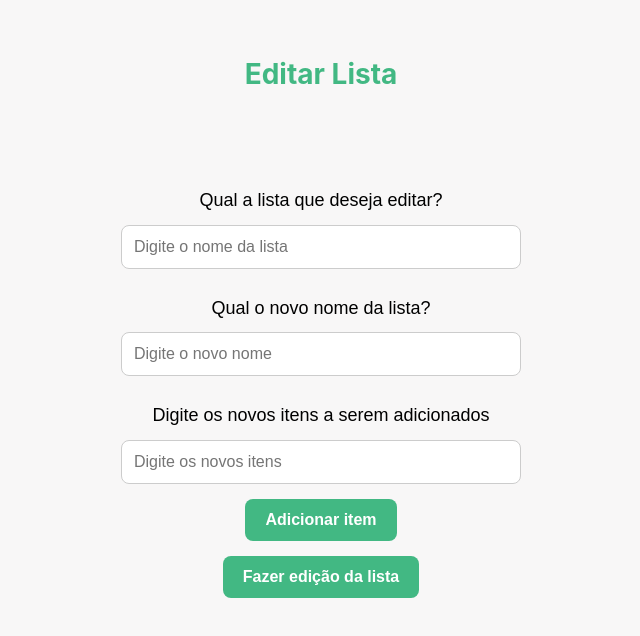
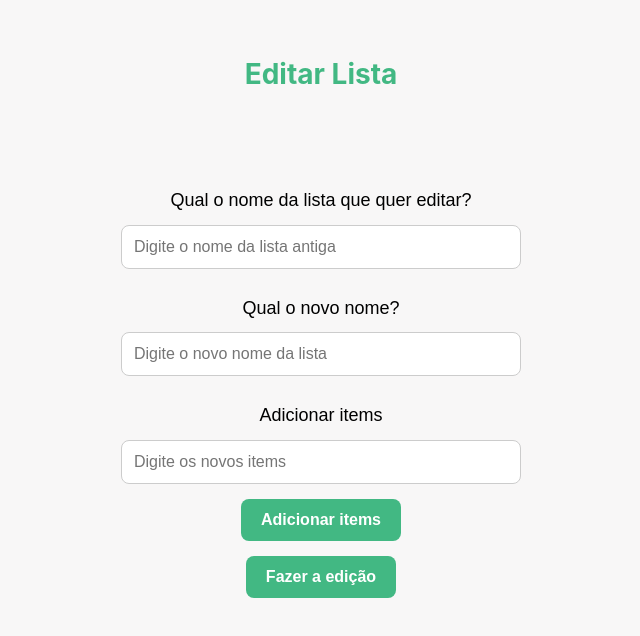
Before and after one commit to arthurocha-dev/task_aplication, a Vue app: page /editedList in a window 1280 px wide. Shown: the top 636 px of the page, without its empty margins (319-959 px from the left). Built offline with nearby package versions, Linux system fonts and the light colour scheme; the HTML template or start-up script is replaced by a standard one.

Commit message:
finalized i18n

```diff
--- a/src/i18n/locales/en.json
+++ b/src/i18n/locales/en.json
@@ -13,7 +13,7 @@
         "alter_theme": "Alter Theme"
 
     },
-     "create_user": {
+    "create_user": {
         "title": "Create User",
         "placeholders":{
             "name": "Name",
@@ -38,7 +38,7 @@
 
 
     },
-     "login": {
+    "login": {
         "input":{
             "email": "Enter to email",
             "password": "Enter to password"
@@ -49,7 +49,7 @@
 
 
 
-     "createList": {
+    "createList": {
         "titles":{
             "name_list": "List name",
             "items_list": "Items list"
@@ -62,18 +62,83 @@
             "add_item": "Add item",
             "create_list": "Create list"
         },
-        "success": "lista criada com sucesso!",
+
+      "success": "list create with success!",
 
         "erros":{
             "inputs":{
-                "camp_name_list": "Digite o nome da lista",
-                "camp_items_list": "Digite os itens da lista"
+                "camp_name_list": "Enter the name list",
+                "camp_items_list": "Enter the items list"
         },
 
-        "error_request": "Deu erro na requisição :/",
-        "error_generic": "Erro genérico"
+         "error_request": "Error in request :/",
+         "error_generic": "Error generic"
 
-    }
 
-    }
+
+     }
+
+    },
+
+    "searchList": {
+        "request": "What name list?",
+        "button": "Search",
+        "input": "Enter to name list"
+    },
+
+    "editedList":{
+        "title": "Edit List",
+        "request": {
+            "what_list": "What list want edit?",
+            "new_name_list": "What new name list?",
+            "enter_itens": "Enter add items list",
+            "new_items": "New Items:"
+        },
+
+        "inputs":{
+            "enter_name_list": "Enter name list old",
+            "enter_new_name": "Enter new name",
+            "enter_items": "Enter new items"
+        },
+
+        "buttons": {
+            "add_item": "Add item",
+            "realized_edit": "Realized edit "
+        },
+
+        "erros": {
+            "camps_default":{
+                "name_list_old": "Enter name list old",
+                "new_nome": "Enter new name or enter name old",
+                "item": "Enter new items or canel edit"
+            },
+
+           "success": "list edited with success!",
+
+            "error_request": "Error in request :/",
+            "error_generic": "Error generic"
+
+        }
+     },
+
+    "deleteList":{
+        "title": "Delete List",
+        "input": "Enter name list",
+        "buttons": "Delete",
+
+        "erros":{
+            "error_request": "Error in request",
+            "error_generic": "List no existend or name problem"
+
+        }
+     }
+
+
+
+
+
+
+
+
+
 }
--- a/src/i18n/locales/pt.json
+++ b/src/i18n/locales/pt.json
@@ -71,5 +71,60 @@
         "error_generic": "Erro genérico"
 
     }
-  }
+  },
+    "searchList": {
+        "request": "Qual o nome da Lista",
+        "button": "Procurar",
+        "input": "Digite o nome da Lista"
+
+   },
+
+
+    "editedList":{
+        "title": "Editar Lista",
+
+        "request": {
+            "what_list": "Qual o nome da lista que quer editar?",
+            "new_name_list": "Qual o novo nome?",
+            "enter_itens": "Adicionar items",
+            "new_items": "Items adicionados:"
+        },
+
+        "inputs":{
+            "enter_name_list": "Digite o nome da lista antiga",
+            "enter_new_name": "Digite o novo nome da lista",
+            "enter_items": "Digite os novos items "
+        },
+
+        "buttons": {
+            "add_item": "Adicionar items",
+            "realized_edit": "Fazer a edição"
+        },
+
+        "erros": {
+            "camps_default":{
+                "name_list_old": "Digite o nome da lista antiga",
+                "new_nome": "Digite o novo nome da lista ou cancele a edição",
+                "item": "Digite os novos items ou cancele a edição"
+            },
+
+           "success": "lista editada com sucesso!",
+
+            "error_request": "Erro na requisição",
+            "error_generic": "Erro genérico"
+
+        }
+     },
+
+     "deleteList":{
+        "title": "Deletar Lista",
+        "input": "Digite o nome da lista",
+        "buttons": "Deletar",
+
+        "erros":{
+            "error_request": "Erro na requisição",
+            "error_generic": "List no existend or name problem"
+
+        }
+     }
 }
--- a/src/views/DeletedList.vue
+++ b/src/views/DeletedList.vue
@@ -2,10 +2,10 @@
 <template>
 
     <div class="deleteForm">
-        <h1 class="title">Deletar Lista</h1>
+        <h1 class="title">{{ t('deleteList.title') }}</h1>
 
-        <input type="text" placeholder="Digite o nome da lista" v-model="list">
-        <button @click="deleteFunction">Deletar</button>
+        <input type="text" :placeholder="t('deleteList.input')" class="inputDelete" v-model="list">
+        <button @click="deleteFunction" class="deleteButton">{{ t('deleteList.buttons') }}</button>
 
         <h2>{{ msg }}</h2>
     </div>
@@ -18,6 +18,10 @@
 import {ref} from 'vue'
 import {type DeleteTaskRequest, deleteTask} from '@/service/task'
 import { isAxiosError } from 'axios'
+import { useI18n } from 'vue-i18n'
+
+
+const {t} = useI18n()
 
 const list = ref<string>('')
 
@@ -34,12 +38,12 @@ async function deleteFunction(){
 
     catch (err){
         if (isAxiosError(err)){
-            msg.value = "erro na requisição"
+            msg.value = t('deleteList.erros.error_request')
             console.log("erro foi:", err)
         }
 
         else if (err instanceof Error){
-            msg.value = 'erro não foi na requisição'
+            msg.value = t('deleteList.erros.error_generic')
             console.log("Erro não foi na requisição")
         }
     }
@@ -60,7 +64,7 @@ async function deleteFunction(){
   align-items: center;
   justify-content: start;
   min-height: 100vh;
-  background: #f8f8f8;
+  /* background: #f8f8f8; */
   font-family: 'Poppins', sans-serif;
   padding: 40px 20px;
   border-radius: 12px;
--- a/src/views/EditedList.vue
+++ b/src/views/EditedList.vue
@@ -1,42 +1,42 @@
 <template>
-  <h1>Editar Lista</h1>
+  <h1>{{ t('editedList.title') }}</h1>
   <br>
 
   <div class="editedForm">
-    <h3 class="requestEdited">Qual a lista que deseja editar?</h3>
+    <h3 class="requestEdited">{{ t('editedList.request.what_list') }}</h3>
     <input
       type="text"
-      placeholder="Digite o nome da lista"
+      :placeholder="t('editedList.inputs.enter_name_list')"
       v-model="nameList"
       class="searchList"
     />
 
-    <h3 class="newNameListTitle">Qual o novo nome da lista?</h3>
+    <h3 class="newNameListTitle">{{ t('editedList.request.new_name_list') }}</h3>
     <input
       type="text"
-      placeholder="Digite o novo nome"
+      :placeholder="t('editedList.inputs.enter_new_name')"
       v-model="newList.name_edited"
       class="newNameListInput"
     />
 
-    <h3 class="newItensTitle">Digite os novos itens a serem adicionados</h3>
+    <h3 class="newItensTitle">{{ t('editedList.request.enter_itens') }}</h3>
     <input
       type="text"
-      placeholder="Digite os novos itens"
+      :placeholder="t('editedList.inputs.enter_items')"
       v-model="item"
       class="newItensInput"
     />
 
-    <button @click="addItem(item)" class="buttonItem">Adicionar item</button>
+    <button @click="addItem(item)" class="buttonItem">{{ t('editedList.buttons.add_item') }}</button>
 
     <div v-if="newList.list_edited && newList.list_edited.length" class="addedItemsBox">
-      <h3 class="addedTitle">Itens adicionados:</h3>
+      <h3 class="addedTitle">{{ t('editedList.request.new_items') }}</h3>
       <ul>
         <li v-for="(it, index) in newList.list_edited" :key="index">{{ it }}</li>
       </ul>
     </div>
 
-    <button @click="edit" class="buttonEdit">Fazer edição da lista</button>
+    <button @click="edit" class="buttonEdit">{{ t('editedList.buttons.realized_edit') }}</button>
 
     <h3>{{ msg }}</h3>
   </div>
@@ -46,7 +46,10 @@
 import {ref} from 'vue'
 import {type EditedListRequest, editedList} from '@/service/task'
 import { isAxiosError } from 'axios'
+import { useI18n } from 'vue-i18n'
 
+
+const {t} = useI18n()
 
 const nameList = ref<string>('')
 
@@ -77,30 +80,30 @@ function addItem(valueItem: string){
 async function edit() {
 
     if (nameList.value === ''){
-        msg.value = 'Digite o nome da lista na qual deseja alterar'
+        msg.value = t('editedList.erros.camps_default.name_list_old')
     }
     else if (newList.value.name_edited === ''){
-        msg.value = 'Escolha um novo nome ou deixe o mesmo'
+        msg.value = t('editedList.erros.camps_default.new_name')
     }
     else if (newList.value.list_edited.length === 0){
-        msg.value = 'Digite algum item ou cancele a edição '
+        msg.value = t('editedList.erros.camps_default.item')
     }
 
     try{
         const response = await editedList(nameList.value, newList.value)
-        msg.value = response.mensager
+        msg.value = t('editedList.success')
         console.log("Requisição feita com sucesso")
         console.log('listaaaa:', response.list)
     }
     catch (err){
         if (isAxiosError(err)){
-            msg.value = 'erro na requisição'
+            msg.value = t('editedList.erros.error_request')
             console.log('esse foi o erro:',err)
             console.log(`lista antiga: ${nameList.value}, novo nome: ${newList.value.name_edited}, itens: ${newList.value.list_edited}`)
         }
 
         else if (err instanceof Error){
-            msg.value = `erro ts ${err}`
+            msg.value =  t('editedList.erros.error_generic')
             console.log('error ts', err)
 
         }
--- a/src/views/SearchTasks.vue
+++ b/src/views/SearchTasks.vue
@@ -2,11 +2,11 @@
 
     <div class="listContent">
 
-        <h2 class="request"> Qual o nome da Lista?</h2>
+        <h2 class="request">{{ t('searchList.request') }}</h2>
 
         <div class="search">
-            <input type="text" placeholder="Digite o nome da Lista" class="inputList" v-model="nameList">
-            <button class="button" @click="search">Procurar</button>
+            <input type="text" :placeholder="t('searchList.input')" class="inputList" v-model="nameList">
+            <button class="button" @click="search">{{ t('searchList.button') }}</button>
 
         </div>
 
@@ -30,6 +30,11 @@
 import {type  SearchTaskResponse, searchList } from '@/service/task'
 import { isAxiosError } from 'axios';
 import { ref } from 'vue';
+import { useI18n } from 'vue-i18n';
+
+
+
+const {t} = useI18n()
 
 const nameList = ref<string>('')
 
```
